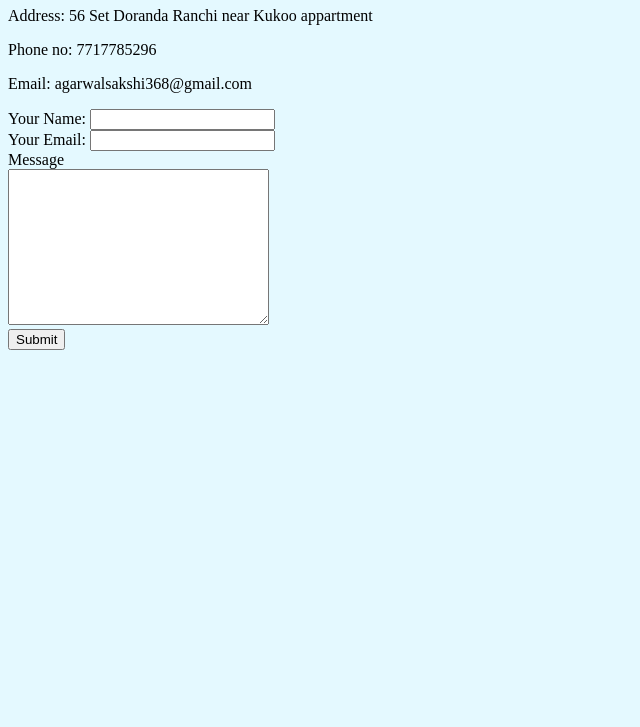
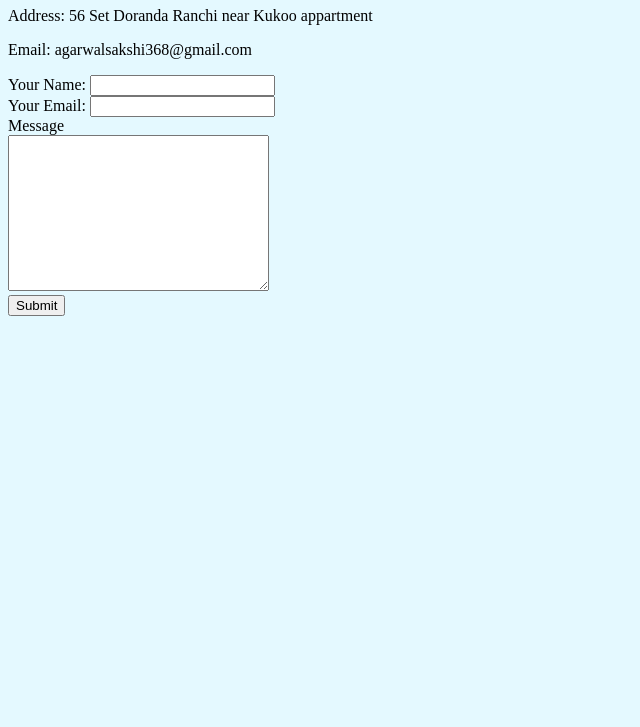
Before and after one commit to sakshi8271/cv, a plain HTML site: page contact.html in a window 1280 px wide. Shown: the part 73-800 px from the top of the page, without its empty margins (0-640 px from the left). Drawn offline with Linux system fonts and the light colour scheme.

Commit message:
Update contact.html

```diff
--- a/contact.html
+++ b/contact.html
@@ -11,7 +11,6 @@
 <body>
     <h1>My Contact Details</h1>
     <p>Address: 56 Set Doranda Ranchi near Kukoo appartment</p>
-    <p>Phone no: 7717785296</p>
     <p>Email: agarwalsakshi368@gmail.com</p>
     <form action="mailto:agarwalsakshi368@gmail.com" enctype="text/plain">
     <label>Your Name: </label>
```
